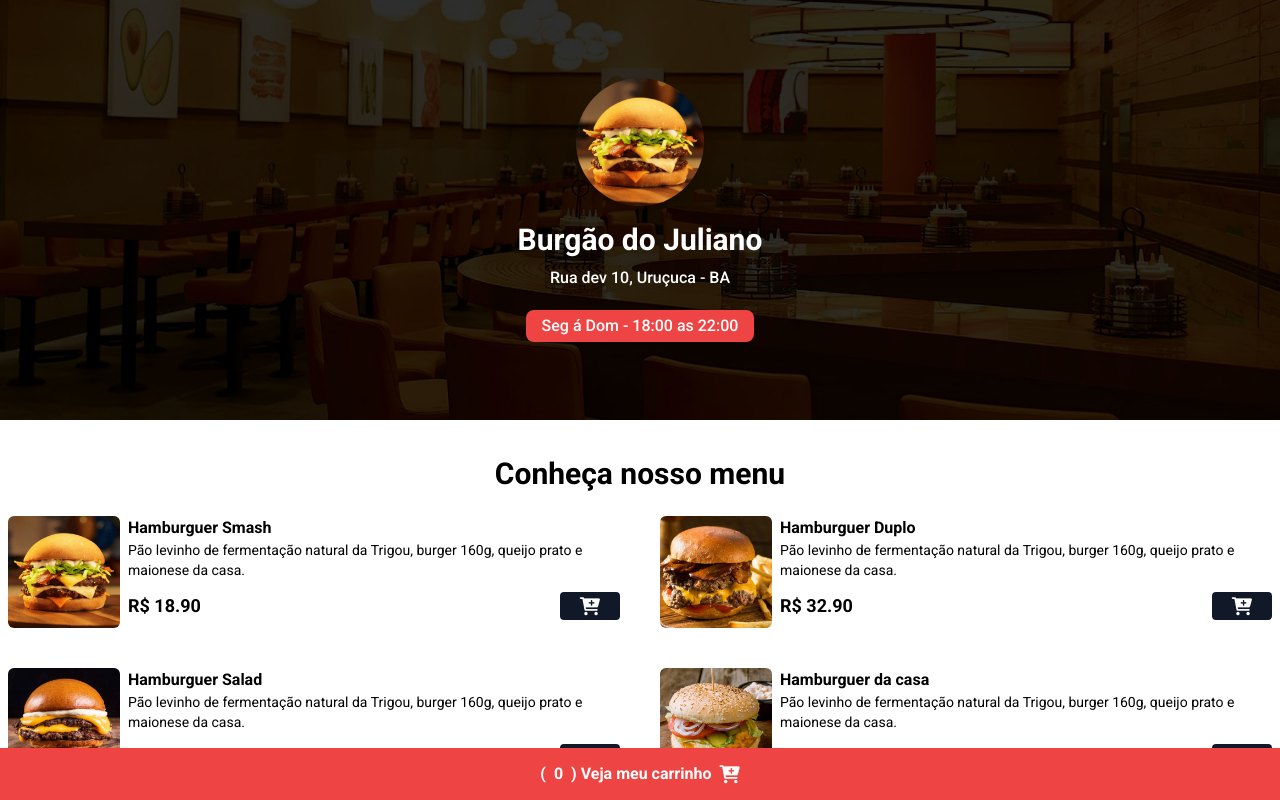
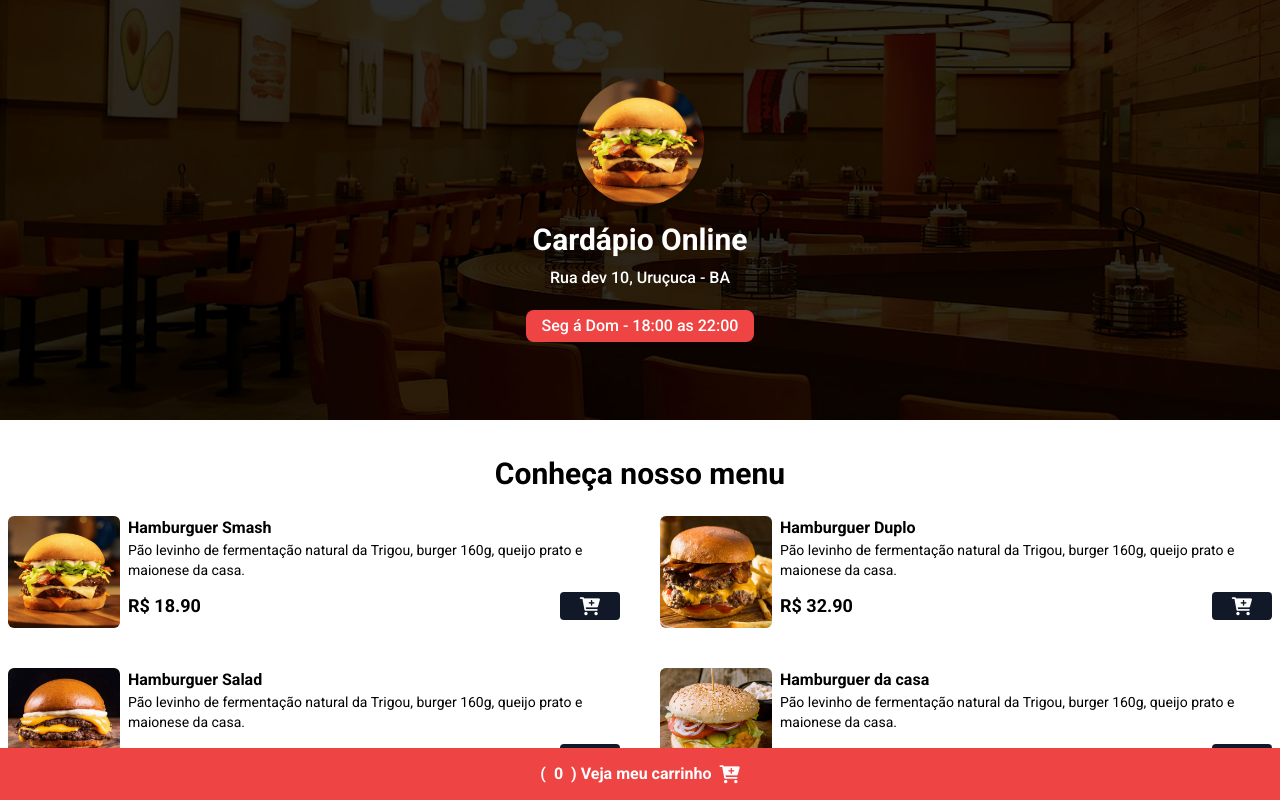
Before and after one commit to ArthurLucass/menuProject, a website: page index.html in a window 1280 px wide. Shown: the top 800 px of the page. Drawn offline with nearby package versions, Linux system fonts and the light colour scheme.

Commit message:
fix: Update index

```diff
--- a/index.html
+++ b/index.html
@@ -34,8 +34,7 @@
                 <img src="./assets/hamb-1.png"
                     alt="Logo DevBurguer"
                     class="w-32 h-32 rounded-full shadow-lg hover:scale-110 duration-200">
-                <h1 class="text-3xl mt-4 mb-2 font-bold text-white">Burgão do
-                    Juliano</h1>
+                <h1 class="text-3xl mt-4 mb-2 font-bold text-white">Cardápio Online</h1>
 
                 <span class="text-white font-medium">Rua dev 10, Uruçuca -
                     BA</span>
```
